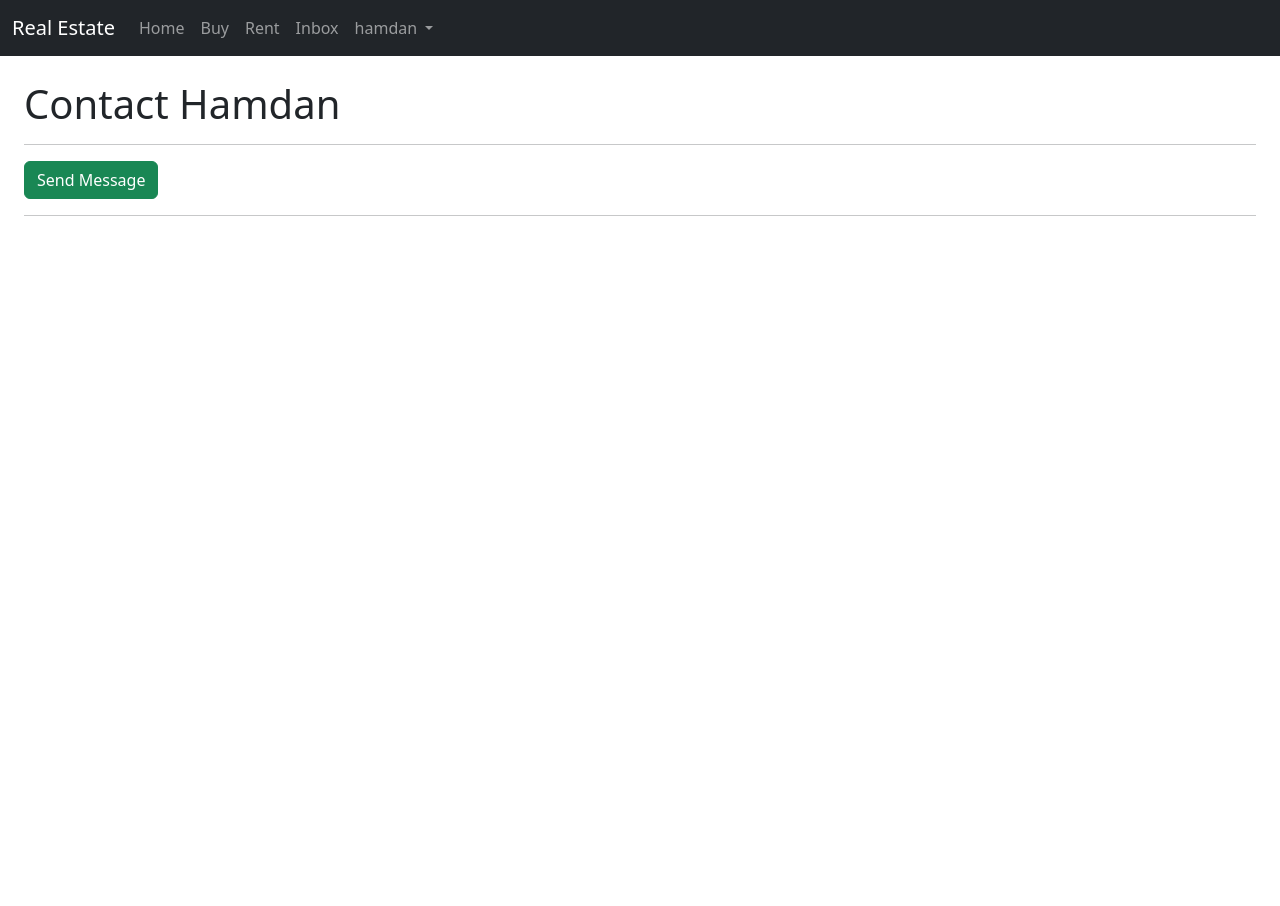
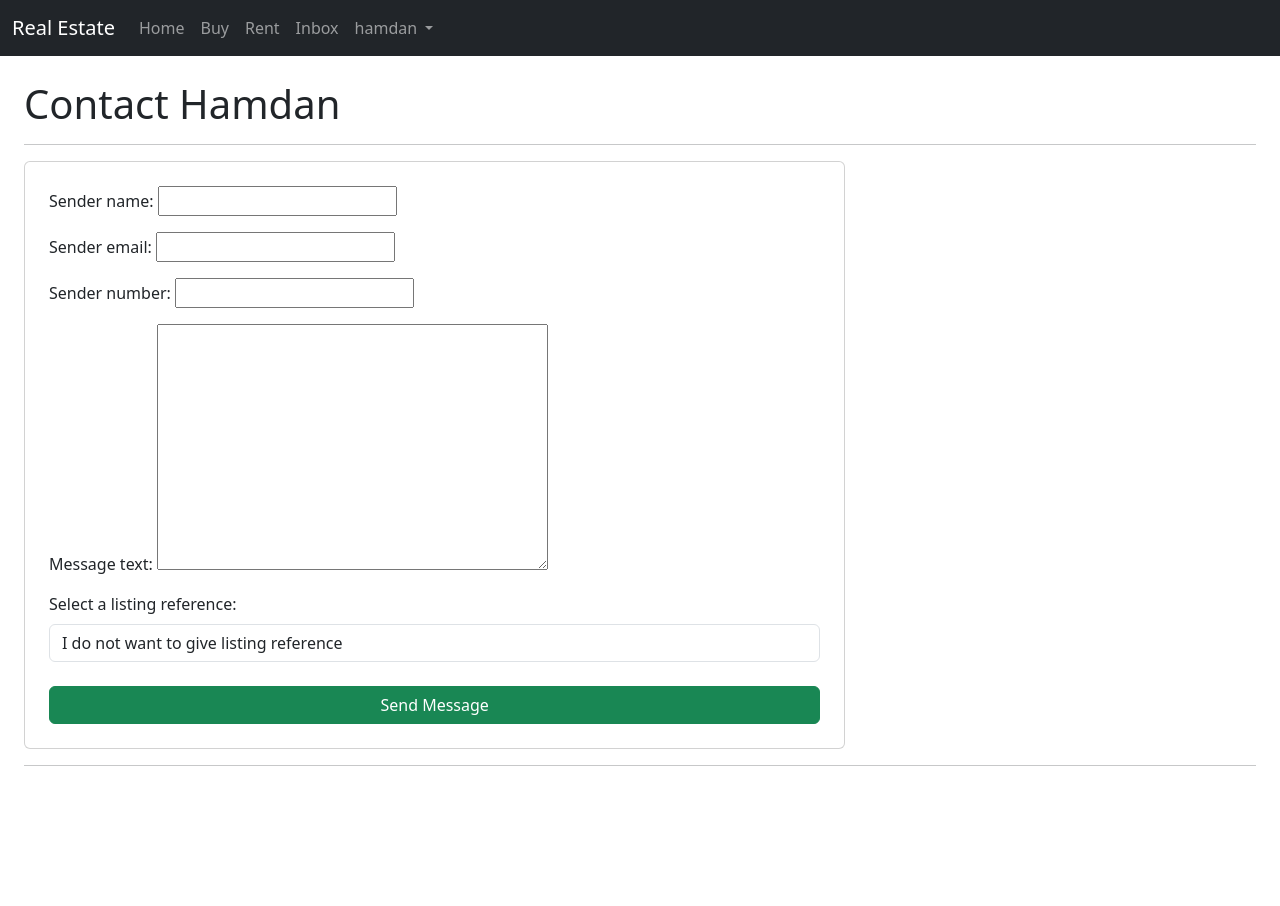
Before and after one commit to Hamdan-Khan/Django-Real-Estate-App, a Django app: page /user/1/profile/contact in a window 1280 px wide. Before the commit the page ends 216 px from the top, so only its background shows below. Run offline with Django 4.2, Linux system fonts and the light colour scheme; a user stored in the database is signed in; data comes from the database, SQL or seed files in the repository; both versions use the stored data as it was after the commit.

Commit message:
Added listingoption in Contact via profile

```diff
--- a/users/forms.py
+++ b/users/forms.py
@@ -2,6 +2,7 @@ from .models import CustomUser, Profile
 from django import forms
 from django.contrib.auth.forms import UserCreationForm, UserChangeForm
 from market.models import Property
+from social.models import Message
 
 
 class RegistrationForm(UserCreationForm):
@@ -21,3 +22,9 @@ class AddPropertyForm(forms.ModelForm):
     class Meta:
         model = Property
         exclude = ["added_at", "owner"]
+
+
+class ProfileContactForm(forms.ModelForm):
+    class Meta:
+        model = Message
+        exclude = ["sent_at", "sender", "receiver", "property"]
--- a/users/templates/users/contact_profile.html
+++ b/users/templates/users/contact_profile.html
@@ -7,8 +7,19 @@
 <main>
     <h1>Contact {{profile.first_name}}</h1>
     <hr/>
-    <form method="post">
-        <a role="button" type="submit" href="{% url 'users:other_profile' profile.id %}" class="btn btn-success">Send Message</a>
+    <form method="post" class="card col-md-8 p-4">
+        {{ form.as_p }}
+        {% csrf_token %}
+        <div class="mb-4">
+            <label class="mb-2">Select a listing reference:</label>
+            <select name="selected_listing" class="form-control">
+                <option value='none'>I do not want to give listing reference</option>
+                {% for listing in listings %}
+                <option value='{{listing.id}}'>{{listing}}</option>
+                {% endfor %}
+            </select>
+        </div>
+        <input role="button" type="submit" class="btn btn-success" value="Send Message">
     </form>
     <hr/>
 </main>
--- a/users/views.py
+++ b/users/views.py
@@ -65,10 +65,6 @@ def EditProfileView(request):
 def MyListingsView(request):
     listings = Property.objects.filter(
         owner=request.user).order_by("-added_at")
-    for listing in listings:
-        all_images = listing.property_pics.all()
-        if all_images:
-            print([x.file.url for x in all_images])
     return render(request, "users/my_listings.html", {'listings': listings})
 
 
@@ -117,20 +113,42 @@ def DeleteListingView(request, listing_id):
 
 # other users' profile view
 def OtherProfileView(request, profile_id):
-    profile = Profile.objects.get(id=profile_id)
-    custom_user = CustomUser.objects.get(profile=profile)
+    # logged in user will be redirected to his own profile
+    if request.user.profile.id == profile_id:
+        return redirect("users:profile")
+    else:
+        profile = Profile.objects.get(id=profile_id)
+        custom_user = CustomUser.objects.get(profile=profile)
 
-    listings = Property.objects.filter(owner=custom_user).order_by("-added_at")
+        listings = Property.objects.filter(
+            owner=custom_user).order_by("-added_at")
 
-    listings = listings[:3]
+        listings = listings[:3]
 
-    return render(request, "users/profile.html", {'profile': profile, 'c_user': custom_user, 'listings': listings})
+        return render(request, "users/profile.html", {'profile': profile, 'c_user': custom_user, 'listings': listings})
 
 
 # contact through profile
 def ContactProfileView(request, profile_id):
-    profile = request.user.profile
-    context = {'profile': profile}
+    receiver_profile = Profile.objects.get(id=profile_id)
+    listings = Property.objects.filter(owner=receiver_profile.user)
+
+    if request.method == "POST":
+        data = request.POST
+        form = ProfileContactForm(data)
+        print(data)
+        if form.is_valid():
+            message = form.save(commit=False)
+            message.sender = request.user
+            message.receiver = receiver_profile.user
+            selected_listing = data['selected_listing']
+            if selected_listing != 'none':
+                message.property = listings.get(id=selected_listing)
+            message.save()
+            return redirect("users:other_profile", profile_id)
+    else:
+        form = ProfileContactForm()
+    context = {'profile': receiver_profile, 'form': form, 'listings': listings}
     return render(request, 'users/contact_profile.html', context)
 
 
```
Also changed, not shown: db.sqlite3.
